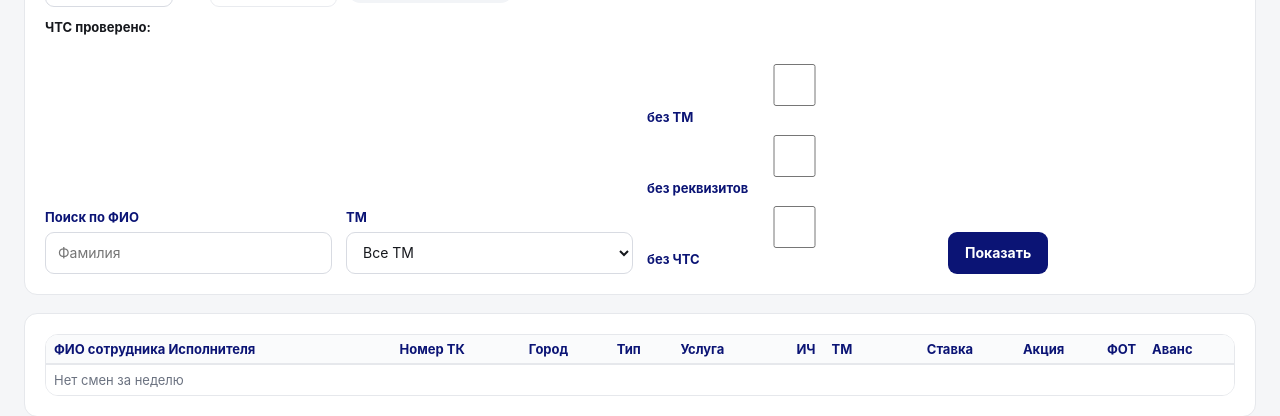
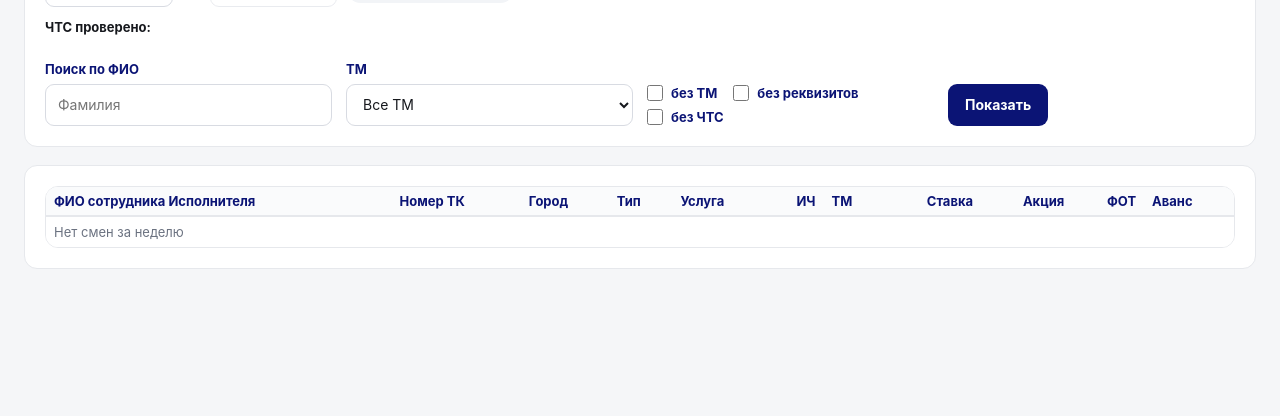
Before and after one commit to alexanderpipich/work-system, a FastAPI app: template templates/payouts_weekly.html in a window 1280 px wide. Shown: the part 144-560 px from the top of the page. Run offline with FastAPI, Linux system fonts and the light colour scheme; the template is opened without the code that fills it, so the values that code supplies are empty; some libraries are stand-ins or nearby versions.

Commit message:
fix[weekly]: флажки фильтра «без ТМ / без реквизитов / без ЧТС» — в строку в ряду с поиском и ТМ
На странице не было стилей label.check: общие .field label / .field input растягивали
чекбоксы в блоки и ставили их столбиком. Теперь inline-flex, gap 8px, чекбокс 16 px,
подпись как на /admin/users; высота ряда как у полей (42 px), на узком экране — перенос.

Co-Authored-By: Claude Opus 5.5 <noreply@anthropic.com>

```diff
--- a/templates/payouts_weekly.html
+++ b/templates/payouts_weekly.html
@@ -16,6 +16,12 @@
     .week-nav .week-title { font-size: 17px; font-weight: 800; color: var(--brand-blue); }
     .wr-checks { display: flex; flex-wrap: wrap; gap: 6px 14px; margin-top: 12px; font-size: 13px; }
     .wr-checks .is-off { color: #9ca3af; }
+    /* Флажки фильтра — в строку в общем ряду с «Поиск по ФИО» и «ТМ», высота как у полей;
+       подпись — как у флажков /admin/users. Без этого .field label/input растягивали их в блоки. */
+    .wr-filter-checks { display: flex; flex-wrap: wrap; align-items: center; gap: 6px 16px; min-height: 42px; }
+    .wr-filter-checks .check { display: inline-flex; align-items: center; gap: 8px; margin: 0; font-size: 13px;
+                               font-weight: 700; color: var(--brand-blue); white-space: nowrap; cursor: pointer; }
+    .wr-filter-checks .check input { flex: none; width: 16px; height: 16px; margin: 0; padding: 0; cursor: pointer; }
     /* На десктопе таблица во всю ширину экрана без прокрутки; уже ~1180px — прокрутка вбок. */
     .wr-table table { font-size: 13px; min-width: 1180px; }
     .wr-table th, .wr-table td { padding: 7px 8px; font-size: 13px; }
@@ -155,7 +161,7 @@
                     {% endfor %}
                 </select>
             </div>
-            <div class="field">
+            <div class="field wr-filter-checks">
                 <label class="check"><input type="checkbox" name="no_tm" value="1" {% if filters.no_tm %}checked{% endif %}> без ТМ</label>
                 <label class="check"><input type="checkbox" name="no_requisites" value="1" {% if filters.no_requisites %}checked{% endif %}> без реквизитов</label>
                 <label class="check"><input type="checkbox" name="no_rate" value="1" {% if filters.no_rate %}checked{% endif %}> без ЧТС</label>
```
Also changed, not shown: tests/test_weekly_report_p46.py (+11 -0 lines).
